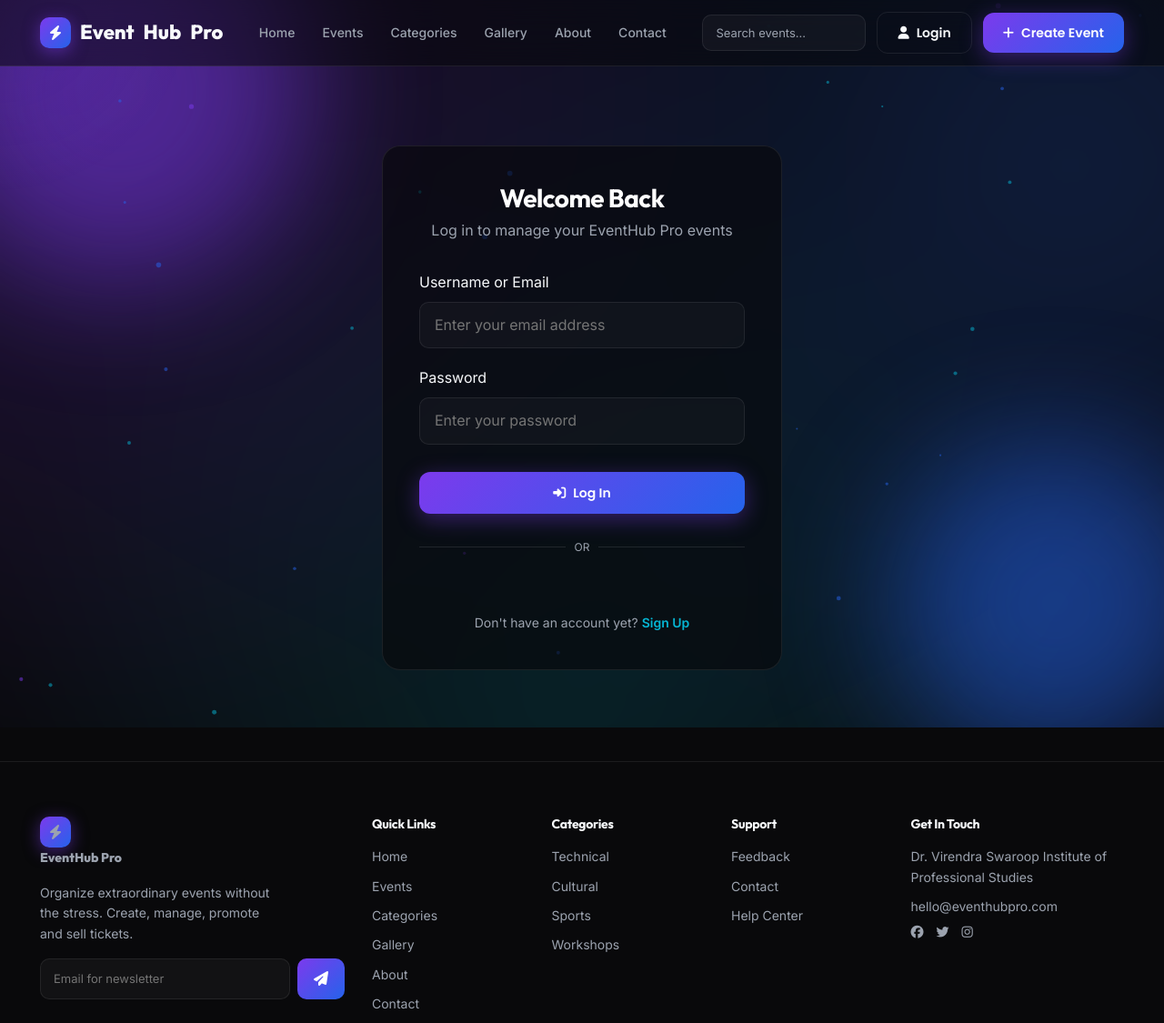
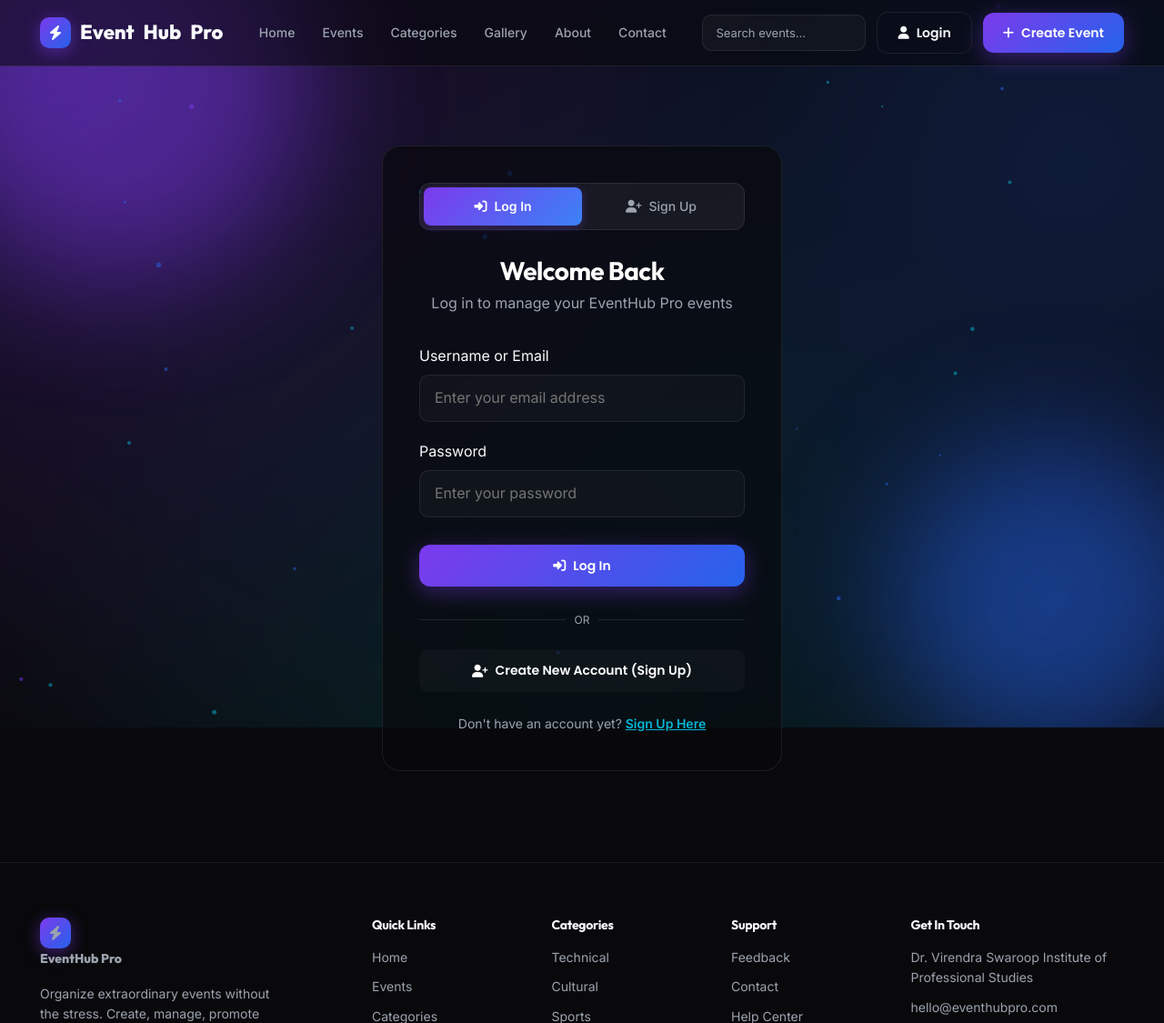
Before and after one commit to Archit-Stack428/Event-Management, a PHP site: page /login.php in a window 1280 px wide. Shown: the top 1125 px of the page at 91% size. Run offline with PHP 8.4, Linux system fonts and the light colour scheme; some libraries are stand-ins or nearby versions.

Commit message:
Add sleek Log In / Sign Up tab switcher and prominent sign up action

```diff
--- a/login.php
+++ b/login.php
@@ -84,6 +84,16 @@ function handleCredentialResponse(response) {
     <div style="max-width:440px; margin:0 auto;" class="eh-animate-fade-in stagger-card">
       <div class="eh-panel" style="padding:40px; border-radius:20px; backdrop-filter: blur(12px); background: rgba(9, 9, 11, 0.65); border: 1px solid rgba(255,255,255,0.08);">
 
+        <!-- Mode Switcher Tabs -->
+        <div style="display:flex; background:rgba(255,255,255,0.06); padding:4px; border-radius:12px; margin-bottom:28px; border:1px solid rgba(255,255,255,0.08);">
+          <a href="login.php" style="flex:1; text-align:center; padding:10px 16px; border-radius:8px; font-size:14px; font-weight:600; background:linear-gradient(135deg, #7C3AED, #3B82F6); color:#fff; text-decoration:none; box-shadow:0 2px 10px rgba(124,58,237,0.35); display:flex; align-items:center; justify-content:center; gap:8px;">
+            <i class="fas fa-sign-in-alt"></i> Log In
+          </a>
+          <a href="signup.php" style="flex:1; text-align:center; padding:10px 16px; border-radius:8px; font-size:14px; font-weight:500; color:var(--eh-muted); text-decoration:none; transition:all 0.2s; display:flex; align-items:center; justify-content:center; gap:8px;" onmouseover="this.style.color='#fff'" onmouseout="this.style.color='var(--eh-muted)'">
+            <i class="fas fa-user-plus"></i> Sign Up
+          </a>
+        </div>
+
         <div class="eh-animate-fade-in stagger-1">
           <h2 style="font-size:28px; font-weight:700; color:#fff; text-align:center; margin-bottom:6px;">Welcome Back</h2>
           <p style="text-align:center; color:var(--eh-muted); margin-bottom:32px;">Log in to manage your EventHub Pro events</p>
@@ -124,6 +134,11 @@ function handleCredentialResponse(response) {
             <hr style="flex:1; border:none; border-top:1px solid rgba(255,255,255,0.1);">
           </div>
 
+          <a href="signup.php" class="eh-btn eh-btn-outline" style="width:100%; justify-content:center; padding:12px; font-size:14px; border-color:rgba(255,255,255,0.15); color:#fff; text-decoration:none; display:flex; align-items:center; gap:8px; border-radius:10px; background:rgba(255,255,255,0.03); transition:all 0.2s;" onmouseover="this.style.background='rgba(124,58,237,0.15)'; this.style.borderColor='var(--eh-accent)';" onmouseout="this.style.background='rgba(255,255,255,0.03)'; this.style.borderColor='rgba(255,255,255,0.15)';">
+            <i class="fas fa-user-plus"></i> Create New Account (Sign Up)
+          </a>
+
+          <?php if (defined('GOOGLE_CLIENT_ID') && strpos(GOOGLE_CLIENT_ID, 'PLACEHOLDER') === false): ?>
           <div id="g_id_onload"
                data-client_id="<?php echo GOOGLE_CLIENT_ID; ?>"
                data-context="signin"
@@ -140,10 +155,11 @@ function handleCredentialResponse(response) {
                data-logo_alignment="left"
                style="width:100%;">
           </div>
+          <?php endif; ?>
         </div>
 
         <div class="eh-animate-fade-in stagger-5" style="text-align:center; margin-top:24px; font-size:14px; color:var(--eh-muted);">
-          Don't have an account yet? <a href="signup.php" style="color:var(--eh-accent); font-weight:600;">Sign Up</a>
+          Don't have an account yet? <a href="signup.php" style="color:var(--eh-accent); font-weight:600; text-decoration:underline;">Sign Up Here</a>
         </div>
       </div>
     </div>
```
Also changed, not shown: signup.php (+16 -0 lines).
